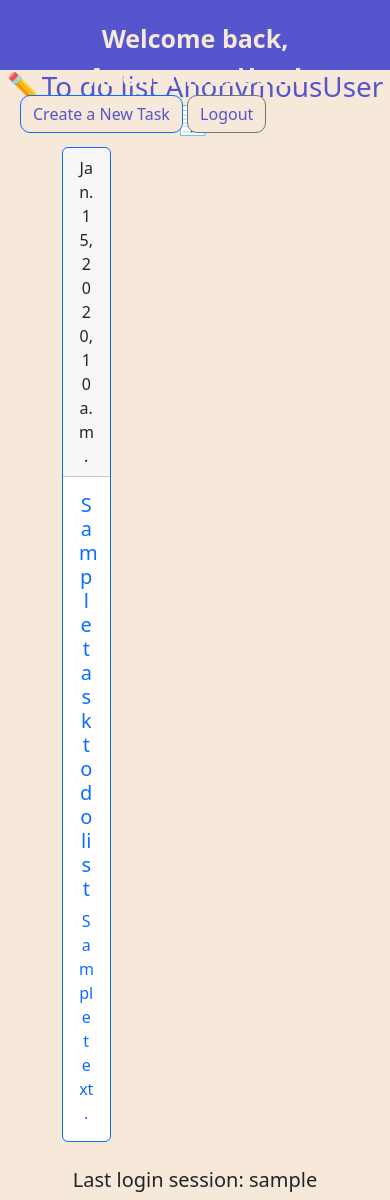
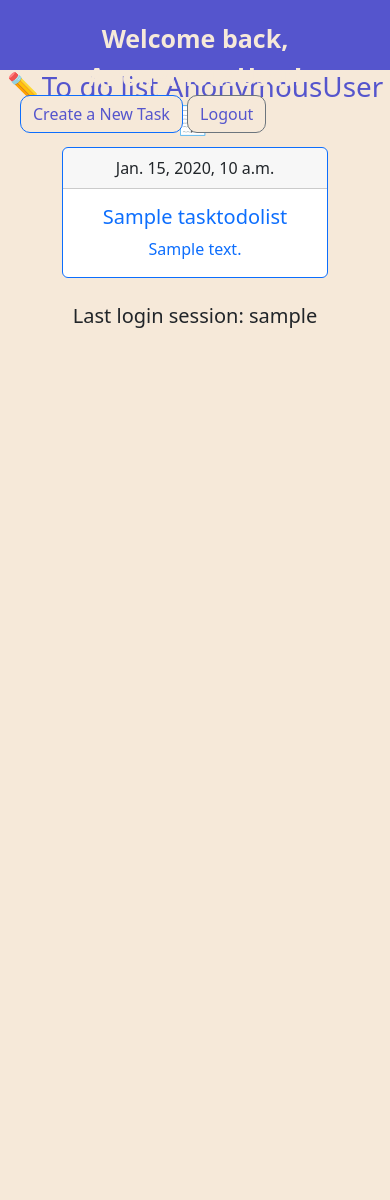
Before and after one commit to tasyaashil/Tugas2_NatasyaAshil, a Django app: template todolist/templates/todolist.html in a window 390 px wide. After the commit the page ends 328 px from the top, so only its background shows below. Run offline with Django 4.2, Linux system fonts and the light colour scheme; tables that the repository leaves empty hold one stand-in row (values such as "Sample post"); the template is opened without the code that fills it: values that come from a table or form of the project are taken from there, most other values are stand-ins (such as "Sample title", 1, 10 or a date in 2020); some libraries are stand-ins or nearby versions.

Commit message:
TUGAS 5 PBP2

```diff
--- a/todolist/templates/login.html
+++ b/todolist/templates/login.html
@@ -4,6 +4,7 @@
 <title>Login</title>
 {% load static %}
 <link rel="stylesheet" href="{% static 'css/loginstyle.css' %}">
+<link rel="stylesheet" href="https://cdn.jsdelivr.net/npm/bootstrap-icons@1.9.1/font/bootstrap-icons.css">
 {% endblock meta %}
 
 {% block content %}
@@ -15,7 +16,7 @@
 <div class = "login">
     <h1>🌼Login🌼</h1>
 
-    <form method="POST" action="">
+    <form method="POST" action="" class="justify-content-center">
         {% csrf_token %}
         <table>
             <tr>
--- a/todolist/templates/register.html
+++ b/todolist/templates/register.html
@@ -16,7 +16,7 @@
 
     <h1>🌼Registration Form🌼</h1>
 
-        <form method="POST" >
+        <form method="POST" class="justify-content-center">
             {% csrf_token %}
             <table>
                 {{ form.as_table }}
--- a/todolist/templates/todolist.html
+++ b/todolist/templates/todolist.html
@@ -2,7 +2,7 @@
 
 {% block content %}
     <nav>
-        <div class="navbar">
+        <div class="navbar navbar-fixed-top ">
             <div class="logo">
                 Welcome back, {{user}}!
             </div>
@@ -14,6 +14,7 @@
     </nav>
 {% load static %}
 <link rel="stylesheet" href="{% static 'css/todoliststyle.css' %}">
+<link rel="stylesheet" href="https://cdn.jsdelivr.net/npm/bootstrap-icons@1.9.1/font/bootstrap-icons.css">
 <style>
     body {
         background: rgb(246, 233, 217);
@@ -46,7 +47,7 @@
 
 <div class="row">
 {% for i in list_todolist %}
-<div class="col-3">
+<div class="col-md-6 col-lg-4 col-xl-3">
     <div class="card border-primary mb-3" style="max-width: 18rem;">
         <div class="card-header">{{i.date}}</div>
         <div class="card-body text-primary">
```
Also changed, not shown: todolist/static/css/registerstyle.css (+14 -0 lines), todolist/READMET5.md (added).
